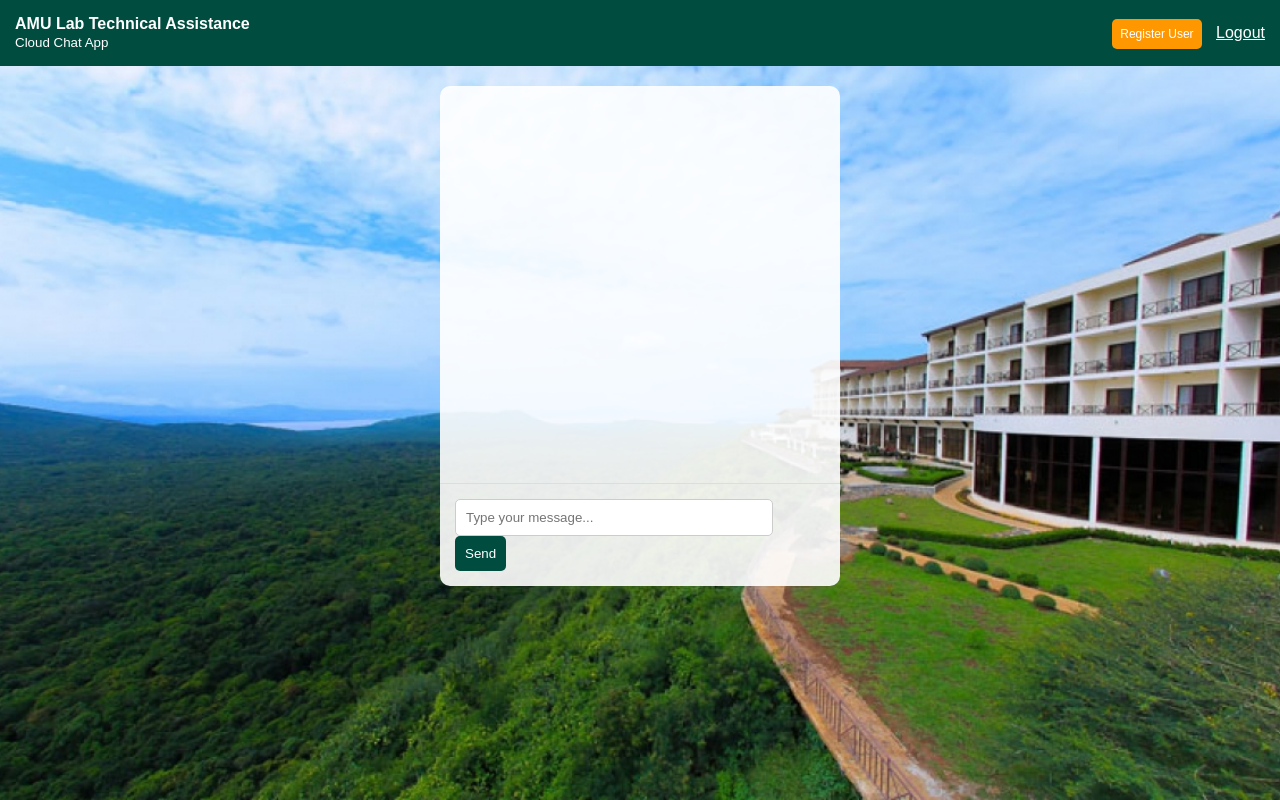
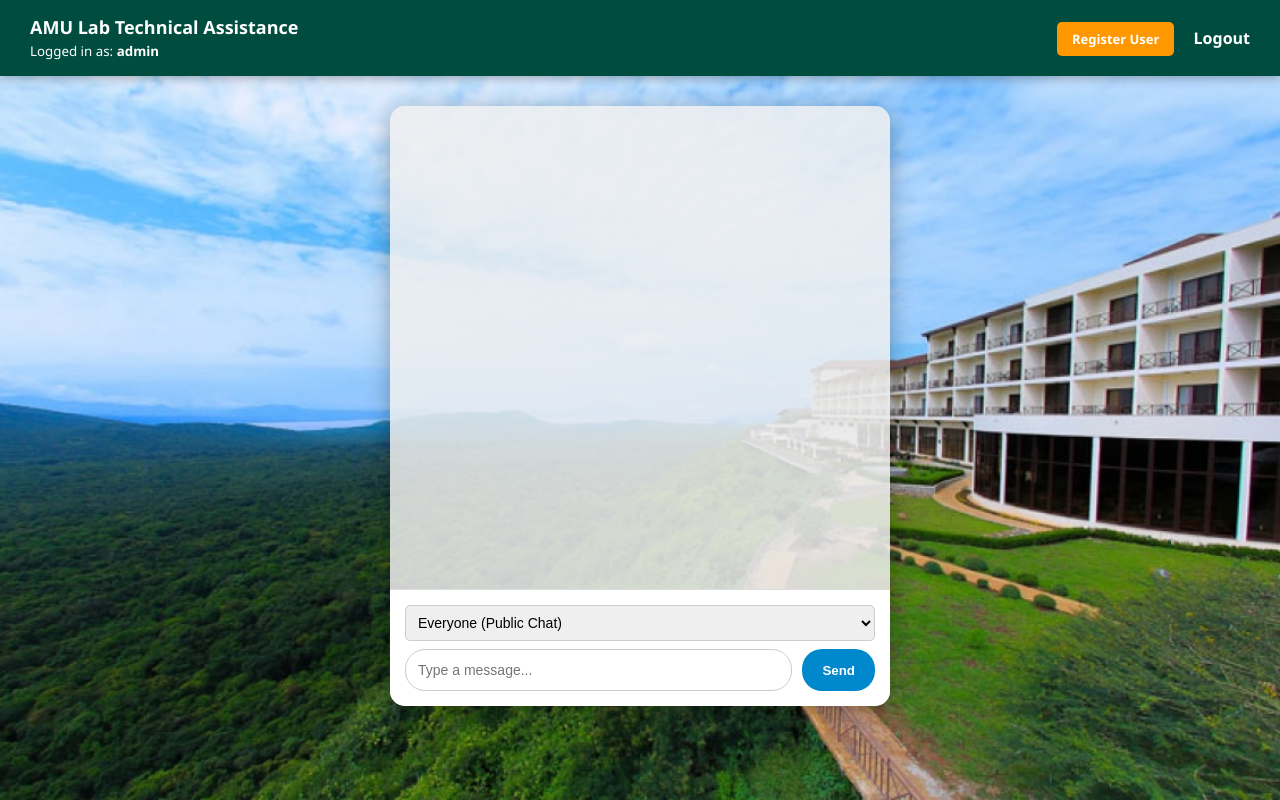
Before and after one commit to CherinetGama/cloud-chat-app, a Flask app: page / in a window 1280 px wide. Run offline with Flask 3, Linux system fonts and the light colour scheme; the visitor is signed in with stand-in values (Sample User, id 1); data comes from the database, SQL or seed files in the repository; data that the repository does not hold is empty.

Commit message:
Update index.html

```diff
--- a/templates/index.html
+++ b/templates/index.html
@@ -3,40 +3,90 @@
 <head>
     <title>AMU Chat App</title>
     <style>
-        body { background: url("{{ url_for('static', filename='images.jpg') }}") no-repeat center center fixed; background-size: cover; font-family: sans-serif; margin: 0; }
-        .header { background: #004d40; color: white; padding: 15px; display: flex; justify-content: space-between; align-items: center; }
-        .chat-box { width: 400px; height: 500px; background: rgba(255,255,255,0.9); margin: 20px auto; border-radius: 10px; display: flex; flex-direction: column; overflow: hidden; }
-        .messages { flex: 1; padding: 20px; overflow-y: auto; }
-        .input-area { padding: 15px; border-top: 1px solid #ddd; }
-        input[type="text"] { width: 80%; padding: 10px; border-radius: 5px; border: 1px solid #ccc; }
-        button { padding: 10px; background: #004d40; color: white; border: none; border-radius: 5px; cursor: pointer; }
-        .admin-btn { background: #ff9800; color: white; padding: 8px; text-decoration: none; border-radius: 5px; font-size: 12px; }
+        body { background: url("{{ url_for('static', filename='images.jpg') }}") no-repeat center center fixed; background-size: cover; font-family: 'Segoe UI', Tahoma, Geneva, Verdana, sans-serif; margin: 0; }
+        .header { background: #004d40; color: white; padding: 15px 30px; display: flex; justify-content: space-between; align-items: center; box-shadow: 0 2px 10px rgba(0,0,0,0.3); }
+        .success-flash { background: #4caf50; color: white; padding: 10px; text-align: center; font-weight: bold; }
+        .chat-container { width: 500px; height: 600px; background: rgba(240, 240, 240, 0.85); margin: 30px auto; border-radius: 15px; display: flex; flex-direction: column; overflow: hidden; box-shadow: 0 5px 25px rgba(0,0,0,0.3); }
+        .messages { flex: 1; padding: 20px; overflow-y: auto; display: flex; flex-direction: column; gap: 10px; }
+
+        /* የቴሌግራም ስታይል የመልዕክት ሳጥኖች */
+        .message-row { display: flex; width: 100%; }
+        .msg-me { justify-content: flex-end; }  /* የኔ መልዕክት በቀኝ */
+        .msg-other { justify-content: flex-start; } /* የሌላው በግራ */
+
+        .bubble { max-width: 70%; padding: 10px 15px; border-radius: 15px; font-size: 15px; line-height: 1.4; box-shadow: 0 1px 3px rgba(0,0,0,0.1); }
+        .bubble-me { background: #e2ffc7; color: #303030; border-top-right-radius: 2px; }
+        .bubble-other { background: #ffffff; color: #303030; border-top-left-radius: 2px; }
+
+        .sender-name { font-size: 11px; font-weight: bold; color: #004d40; margin-bottom: 3px; display: block; }
+        .msg-tag { font-size: 9px; color: #757575; display: block; text-align: right; margin-top: 3px; }
+
+        .input-area { padding: 15px; background: #ffffff; border-top: 1px solid #ddd; }
+        .form-row { display: flex; gap: 10px; margin-bottom: 8px; }
+        .select-user { padding: 8px; border-radius: 5px; border: 1px solid #ccc; width: 100%; font-size: 14px; }
+        .text-row { display: flex; gap: 10px; }
+        input[type="text"] { flex: 1; padding: 12px; border-radius: 20px; border: 1px solid #ccc; outline: none; font-size: 14px; }
+        .send-btn { padding: 0 20px; background: #0088cc; color: white; border: none; border-radius: 20px; cursor: pointer; font-weight: bold; }
+        .admin-btn { background: #ff9800; color: white; padding: 8px 15px; text-decoration: none; border-radius: 5px; font-size: 13px; font-weight: bold; }
     </style>
 </head>
 <body>
     <div class="header">
         <div>
-            <strong>AMU Lab Technical Assistance</strong><br>
-            <small>Cloud Chat App</small>
+            <strong style="font-size: 18px;">AMU Lab Technical Assistance</strong><br>
+            <small>Logged in as: <b>{{ session['username'] }}</b></small>
         </div>
         <div>
             {% if session['username'] == 'admin' %}
                 <a href="{{ url_for('register') }}" class="admin-btn">Register User</a>
             {% endif %}
-            <a href="{{ url_for('logout') }}" style="color:white; margin-left: 10px;">Logout</a>
+            <a href="{{ url_for('logout') }}" style="color:white; margin-left: 15px; text-decoration: none; font-weight: bold;">Logout</a>
         </div>
     </div>
 
-    <div class="chat-box">
+    {% with messages = get_flashed_messages() %}
+        {% if messages %}
+            {% for m in messages %}
+                <div class="success-flash">{{ m }}</div>
+            {% endfor %}
+        {% endif %}
+    {% endwith %}
+
+    <div class="chat-container">
         <div class="messages">
             {% for msg in messages %}
-                <p><strong>{{ msg.sender }}:</strong> {{ msg.content }}</p>
+                {% if msg.sender == session['username'] %}
+                    <div class="message-row msg-me">
+                        <div class="bubble bubble-me">
+                            {{ msg.content }}
+                            <span class="msg-tag">To: {{ msg.receiver }}</span>
+                        </div>
+                    </div>
+                {% else %}
+                    <div class="message-row msg-other">
+                        <div class="bubble bubble-other">
+                            <span class="sender-name">@{{ msg.sender }}</span>
+                            {{ msg.content }}
+                        </div>
+                    </div>
+                {% endif %}
             {% endfor %}
         </div>
+
         <div class="input-area">
             <form action="{{ url_for('send') }}" method="POST">
-                <input type="text" name="content" placeholder="Type your message..." required>
-                <button type="submit">Send</button>
+                <div class="form-row">
+                    <select name="receiver" class="select-user">
+                        <option value="Everyone">Everyone (Public Chat)</option>
+                        {% for u in users %}
+                            <option value="{{ u.username }}">Send to: {{ u.username }}</option>
+                        {% endfor %}
+                    </select>
+                </div>
+                <div class="text-row">
+                    <input type="text" name="content" placeholder="Type a message..." required autocomplete="off">
+                    <button type="submit" class="send-btn">Send</button>
+                </div>
             </form>
         </div>
     </div>
```
